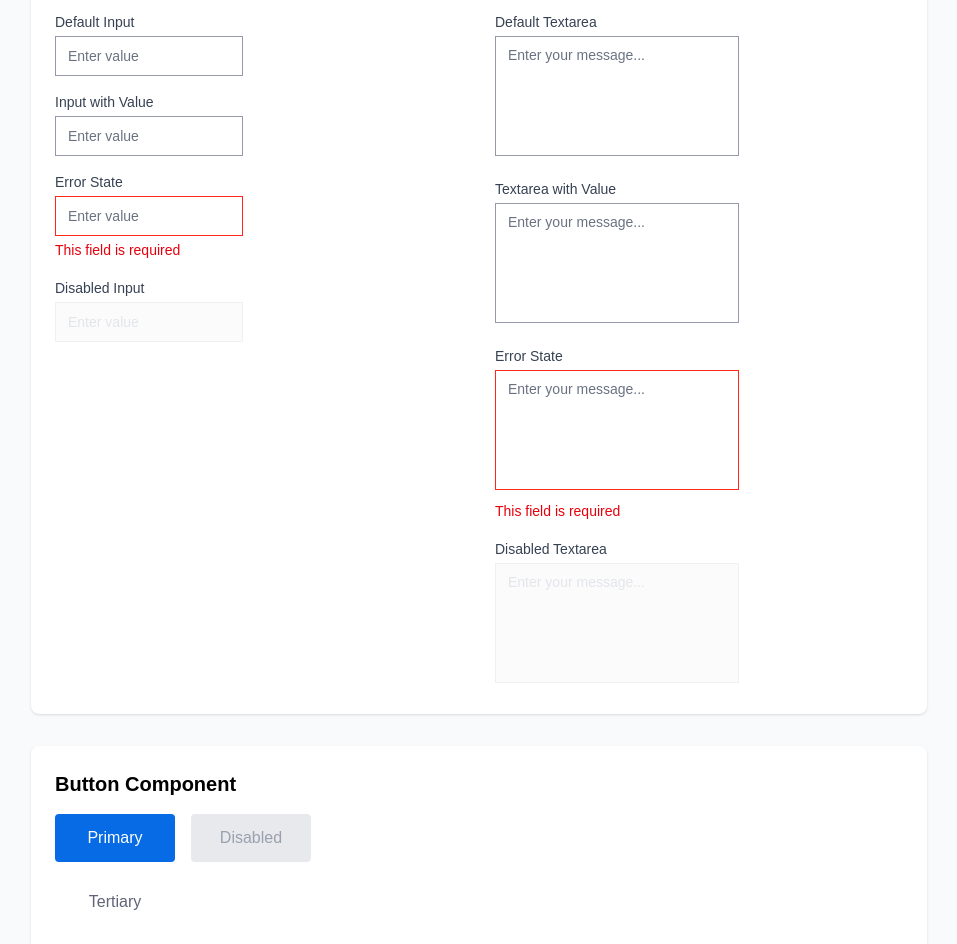
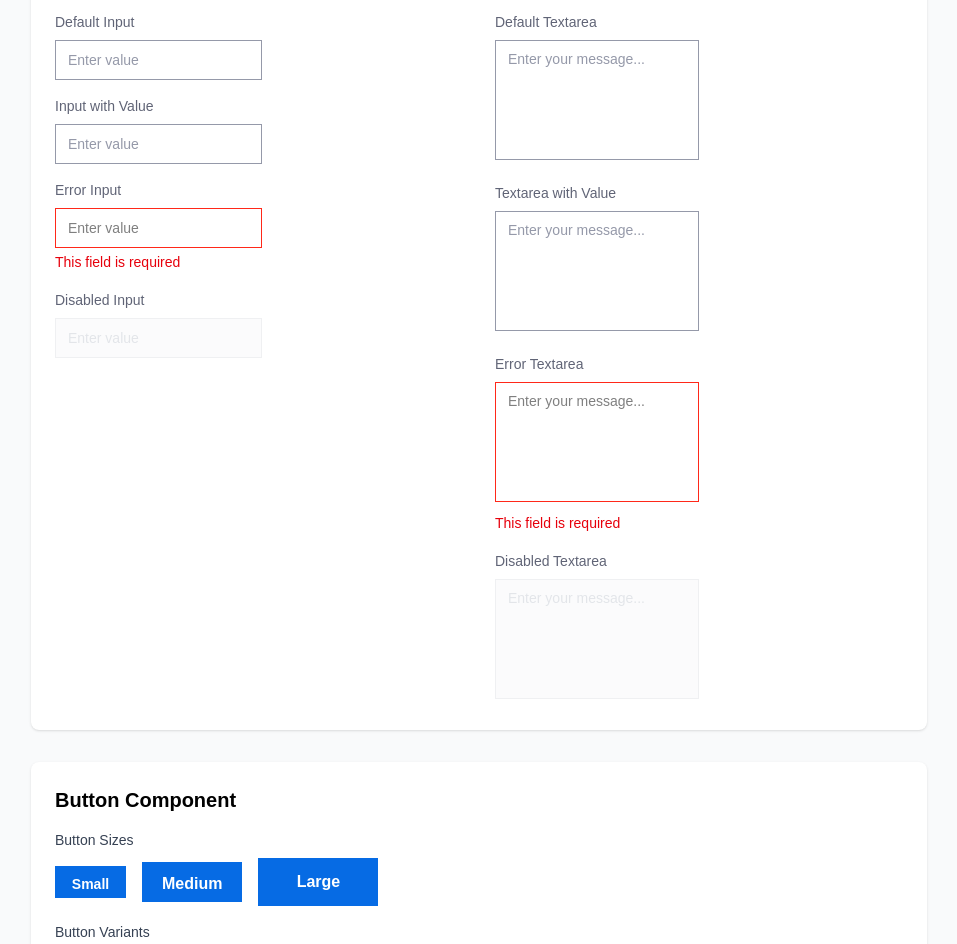
Before and after one commit to joseabril25/quashed-fe-test, a React (Vite) app: page / in a window 1280 px wide. Shown: the part 200-1144 px from the top of the page, without its empty margins (161-1118 px from the left). Built offline with nearby package versions, Linux system fonts and the light colour scheme.

Commit message:
fix: adjusted sizing and colors to match figma

```diff
--- a/src/App.tsx
+++ b/src/App.tsx
@@ -1,5 +1,5 @@
 import { useState } from 'react'
-import './App.css'
+
 import { Input } from './components/ui/Input'
 import { Button } from './components/ui/Button'
 import { Chip } from './components/ui/Chip'
@@ -23,13 +23,12 @@ function App() {
               <h3 className="text-lg font-medium mb-4">Input Component</h3>
               <div className="space-y-4">
                 <div>
-                  <label className="block text-sm font-medium text-gray-700 mb-1">Default Input</label>
-                  <Input placeholder="Enter value" />
+                  <Input label="Default Input" placeholder="Enter value" />
                 </div>
 
                 <div>
-                  <label className="block text-sm font-medium text-gray-700 mb-1">Input with Value</label>
                   <Input
+                    label="Input with Value"
                     placeholder="Enter value"
                     value={inputValue}
                     onChange={(e) => setInputValue(e.target.value)}
@@ -37,8 +36,8 @@ function App() {
                 </div>
 
                 <div>
-                  <label className="block text-sm font-medium text-gray-700 mb-1">Error State</label>
                   <Input
+                    label="Error Input"
                     placeholder="Enter value"
                     error
                     errorMessage="This field is required"
@@ -46,8 +45,7 @@ function App() {
                 </div>
 
                 <div>
-                  <label className="block text-sm font-medium text-gray-700 mb-1">Disabled Input</label>
-                  <Input placeholder="Enter value" disabled />
+                  <Input label="Disabled Input" placeholder="Enter value" disabled />
                 </div>
               </div>
             </div>
@@ -57,13 +55,12 @@ function App() {
               <h3 className="text-lg font-medium mb-4">Textarea Component</h3>
               <div className="space-y-4">
                 <div>
-                  <label className="block text-sm font-medium text-gray-700 mb-1">Default Textarea</label>
-                  <TexAarea placeholder="Enter your message..." />
+                  <TexAarea label="Default Textarea" placeholder="Enter your message..." />
                 </div>
 
                 <div>
-                  <label className="block text-sm font-medium text-gray-700 mb-1">Textarea with Value</label>
                   <TexAarea
+                    label="Textarea with Value"
                     placeholder="Enter your message..."
                     value={textareaValue}
                     onChange={(e) => setTextareaValue(e.target.value)}
@@ -71,8 +68,8 @@ function App() {
                 </div>
 
                 <div>
-                  <label className="block text-sm font-medium text-gray-700 mb-1">Error State</label>
                   <TexAarea
+                    label="Error Textarea"
                     placeholder="Enter your message..."
                     error
                     errorMessage="This field is required"
@@ -80,8 +77,7 @@ function App() {
                 </div>
 
                 <div>
-                  <label className="block text-sm font-medium text-gray-700 mb-1">Disabled Textarea</label>
-                  <TexAarea placeholder="Enter your message..." disabled />
+                  <TexAarea label="Disabled Textarea" placeholder="Enter your message..." disabled />
                 </div>
               </div>
             </div>
@@ -92,13 +88,22 @@ function App() {
         <div className="bg-white p-6 rounded-lg shadow">
           <h2 className="text-xl font-semibold mb-4">Button Component</h2>
           <div className="space-y-4">
-            <div className="flex gap-4 items-center">
-              <Button>Primary</Button>
-              <Button disabled>Disabled</Button>
+            <div>
+              <h3 className="text-sm font-medium text-gray-700 mb-2">Button Sizes</h3>
+              <div className="flex gap-4 items-center">
+                <Button size="sm">Small</Button>
+                <Button size="md">Medium</Button>
+                <Button size="lg">Large</Button>
+              </div>
             </div>
 
-            <div className='flex gap-4 items-center'>
-              <Button variant="tertiary">Tertiary</Button>
+            <div>
+              <h3 className="text-sm font-medium text-gray-700 mb-2">Button Variants</h3>
+              <div className="flex gap-4 items-center">
+                <Button>Primary</Button>
+                <Button variant="tertiary">Tertiary</Button>
+                <Button disabled>Disabled</Button>
+              </div>
             </div>
 
             <div>
--- a/src/components/ui/Button.tsx
+++ b/src/components/ui/Button.tsx
@@ -2,10 +2,17 @@ import type { ButtonHTMLAttributes } from 'react';
 
 interface ButtonProps extends ButtonHTMLAttributes<HTMLButtonElement> {
   variant?: 'primary' | 'tertiary';
+  size?: 'sm' | 'md' | 'lg';
 }
 
-export const Button = ({ variant = 'primary', className = '', children, ref, ...props }: ButtonProps & { ref?: React.Ref<HTMLButtonElement> }) => {
-    const baseStyles = 'w-[120px] h-12 font-medium rounded transition-all duration-200 outline-none';
+export const Button = ({ variant = 'primary', size = 'md', className = '', children, ref, ...props }: ButtonProps & { ref?: React.Ref<HTMLButtonElement> }) => {
+    const baseStyles = 'text-base font-semibold weight-600 transition-all duration-200 outline-none';
+
+    const sizeStyles = {
+      sm: 'px-4 py-2 h-8 min-w-[71px] text-sm',
+      md: 'px-5 py-2.5 h-10 min-w-[87px] text-base',
+      lg: 'px-8 py-3 h-12 min-w-[120px] text-base'
+    };
 
     const variantStyles = {
       primary: {
@@ -19,7 +26,7 @@ export const Button = ({ variant = 'primary', className = '', children, ref, ...
     return (
       <button
         ref={ref}
-        className={`${baseStyles} ${variantStyles[variant].default} ${className}`}
+        className={`${baseStyles} ${variantStyles[variant].default} ${sizeStyles[size]} ${className}`}
         {...props}
       >
         {children}
--- a/src/components/ui/Chip.tsx
+++ b/src/components/ui/Chip.tsx
@@ -15,10 +15,10 @@ export const Chip = ({ label, size = 'sm', variant = 'default' }: ChipProps) =>
   };
 
   const variantStyles = {
-    default: 'border border-[rgb(var(--color-neutral))] hover:border-[rgb(var(--color-primary))] hover:text-[rgb(var(--color-primary))]',
+    default: 'border border-[rgb(var(--color-border))] hover:border-[rgb(var(--color-primary))] hover:text-[rgb(var(--color-primary))]',
     selected: 'border border-[rgb(var(--color-primary))] bg-[rgb(var(--color-primary))] text-white',
     warning: 'border border-[rgb(var(--color-warning))] bg-[rgb(var(--color-warning))]',
-    disabled: 'text-[rgba(149,153,169,1)]' // no border, no background
+    disabled: 'text-[rgba(var(--color-border))]' // no border, no background
   };
 
   return (
--- a/src/components/ui/Input.tsx
+++ b/src/components/ui/Input.tsx
@@ -1,14 +1,15 @@
 import type { InputHTMLAttributes } from 'react';
 
 interface InputProps extends InputHTMLAttributes<HTMLInputElement> {
+  label: string;
   error?: boolean;
   errorMessage?: string;
 }
 
-export const Input = ({ error, errorMessage, className = '', ref, ...props }: InputProps & { ref?: React.Ref<HTMLInputElement> }) => {
+export const Input = ({ label, error, errorMessage, className = '', ref, ...props }: InputProps & { ref?: React.Ref<HTMLInputElement> }) => {
     const stateStyles = {
-      default: 'border-[rgb(var(--color-border))] bg-white placeholder-gray-500 hover:border-[rgb(var(--color-primary))] focus:border-[rgb(var(--color-primary))] focus:ring-2 focus:ring-blue-100',
-      error: 'border-[rgb(var(--color-error))] bg-white placeholder-gray-500 hover:border-[rgb(var(--color-error))]',
+      default: 'placeholder-[rgb(var(--color-border))] hover:border-[rgb(var(--color-primary))] focus:border-[rgb(var(--color-primary))] focus:outline-none',
+      error: 'border-[rgb(var(--color-error))] bg-white hover:border-[rgb(var(--color-error))]',
       disabled: 'border-gray-200 bg-gray-50 placeholder-gray-300 cursor-not-allowed opacity-60 focus:none'
     };
 
@@ -16,6 +17,7 @@ export const Input = ({ error, errorMessage, className = '', ref, ...props }: In
 
     return (
       <div className="inline-block">
+        <label className="block text-sm font-normal text-[rgb(var(--color-neutral))] mb-2">{label}</label>
         <input
           ref={ref}
           className={`${stateStyles[currentState]} ${className}`}
--- a/src/components/ui/TextArea.tsx
+++ b/src/components/ui/TextArea.tsx
@@ -1,14 +1,15 @@
 import type { TextareaHTMLAttributes } from 'react';
 
 interface TextareaProps extends TextareaHTMLAttributes<HTMLTextAreaElement> {
+  label: string;
   error?: boolean;
   errorMessage?: string;
 }
 
-export const TexAarea = ({ error, errorMessage, className = '', ref, ...props }: TextareaProps & { ref?: React.Ref<HTMLTextAreaElement> }) => {
+export const TexAarea = ({ label, error, errorMessage, className = '', ref, ...props }: TextareaProps & { ref?: React.Ref<HTMLTextAreaElement> }) => {
   const stateStyles = {
-    default: 'border-[rgb(var(--color-border))] bg-white placeholder-gray-500 hover:border-[rgb(var(--color-primary))] focus:border-[rgb(var(--color-primary))] focus:ring-2 focus:ring-blue-100',
-    error: 'border-[rgb(var(--color-error))] bg-white placeholder-gray-500 hover:border-[rgb(var(--color-error))]',
+    default: 'placeholder-[rgb(var(--color-border))] hover:border-[rgb(var(--color-primary))] focus:border-[rgb(var(--color-primary))] focus:outline-none',
+    error: 'border-[rgb(var(--color-error))] bg-white hover:border-[rgb(var(--color-error))]',
     disabled: 'border-gray-200 bg-gray-50 placeholder-gray-300 cursor-not-allowed opacity-60 focus:none'
   };
 
@@ -16,6 +17,7 @@ export const TexAarea = ({ error, errorMessage, className = '', ref, ...props }:
 
   return (
     <div className="inline-block">
+      <label className="block text-sm font-normal text-[rgb(var(--color-neutral))] mb-2">{label}</label>
       <textarea
         ref={ref}
         className={`${stateStyles[currentState]} ${className}`}
--- a/src/styles.css
+++ b/src/styles.css
@@ -11,6 +11,7 @@
     --color-mono: 3 25 52;
     --color-warning: 255 147 65;
     --color-border: 149 153 169;
+    --color-surface: 32 36 44
   }
 }
 
@@ -23,27 +24,29 @@
     padding: 0;
   }
   input {
-    width: 188px;
+    /* width: 188px; */
     height: 40px;
     padding: 8px 12px;
     font-size: 14px;
-    border: 1px solid rgba(149, 153, 169, 1);
+    border: 1px solid rgb(var(--color-border));
+    color: var(--color-border);
     transition: all 0.2s;
     outline: none;
     background-color: white;
+    color: var(--color-surface);
   }
 
   textarea {
-    width: 244px;
+    /* width: 244px; */
     height: 120px;
     padding: 8px 12px;
     font-size: 14px;
-    border: 1px solid rgba(149, 153, 169, 1);
+    border: 1px solid rgb(var(--color-border));
     transition: all 0.2s;
     outline: none;
     background-color: white;
+    color: var(--color-border);
     resize: none;
-    font-family: inherit;
   }
 
   h3 {
```
Also changed, not shown: src/App.css (deleted, +0 -42 lines).
